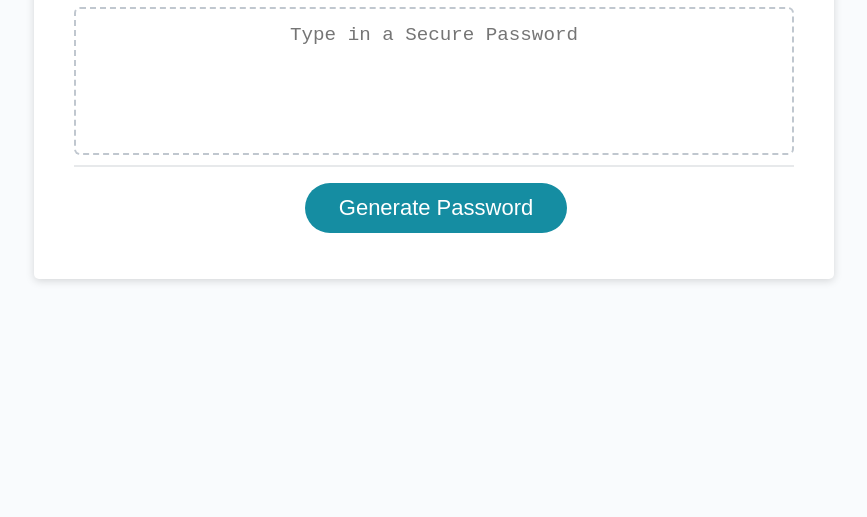
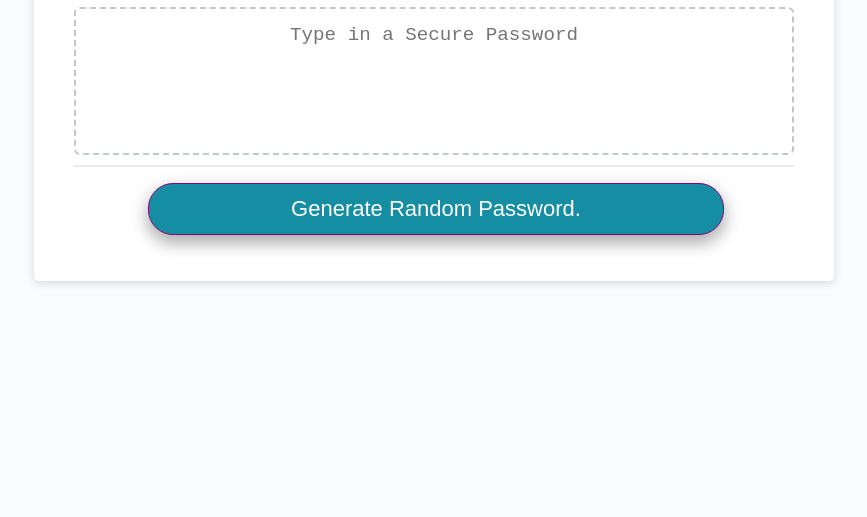
Before and after one commit to ChristyGHanson/JS-Password-Generator, a plain HTML site: page index.html in a window 1280 px wide. Shown: the part 261-778 px from the top of the page, without its empty margins (206-1073 px from the left). Drawn offline with Linux system fonts and the light colour scheme.

Commit message:
minor changes

```diff
--- a/assets/css/style.css
+++ b/assets/css/style.css
@@ -74,18 +74,19 @@ header {
 }
 
 .btn {
-  border: none;
+  border: 1px solid hsl(306, 94%, 27%);
   background-color: hsl(189, 77%, 36%);
   border-radius: 25px;
-  box-shadow: rgba(0, 0, 0, 0.1) 0px 1px 6px 0px rgba(0, 0, 0, 0.2) 0px 1px 1px 0px;
+  box-shadow: 0 8px 16px 0 rgba(0, 0, 0, 0.2), 0 6px 20px 0 rgba(0, 0, 0, 0.19);
   color: hsl(0, 0%, 100%);
   display: inline-block;
   font-size: 22px;
   line-height: 22px;
   margin: 16px 16px 16px 20px;
-  padding: 14px 34px;
+  padding: 14px 35px;
   text-align: center;
   cursor: pointer;
+  width: 80%;
 }
 
 button[disabled] {
--- a/assets/js/script.js
+++ b/assets/js/script.js
@@ -21,18 +21,36 @@ function generatePassword() {
     alert('Password must be a number between 8 and 128 characters.');
     return; //return; stops function.
   }
+
   console.log(pwLength);
   let useLower = confirm('Do you want to use lowercase letters?'); // test for false. then return.
   let useUpper = confirm('Do you want to use uppercase letters?');
   let useSpecialChar = confirm('Do you want to use special characters?');
   let useNum = confirm('Do you want to use numbers?');
   console.log(useLower, useUpper, useSpecialChar, useNum); //pass more than one thing into a function.
+
   //evaluate characters they chose to add.
   // Whatever the user selected, we will use to generate a password. Leave array completely empty.
   let useChar = [];
-  //evaluate. copy this and do it for the rest.
+  //evaluate for lowercase. copy this and do it for the rest.
   if (useLower) {
     useChar.push(...lowerCase); //push is a method. do this for the other arrays. ... is the spread operator. push one character at a time into each array "space."
+  };
+
+
+  //evaluate for uppercase.
+  if (useUpper) {
+    useChar.push(...upperCase);
+  };
+
+  //evaluate for special character
+  if (useSpecialChar) {
+    useChar.push(...specialCharacter);
+  };
+
+  // evaluate for numbers.
+  if (useNum) {
+    useChar.push(...numbers);
   };
 
   console.log(useChar); // put the array in the array. not what we want.
@@ -56,16 +74,6 @@ generateBtn.addEventListener("click", writePassword); //will cause functions to
 
 
 
-// Temporary comment:
-//
-// Objects are a collection of values. This is from Challenge lesson 3.
-//  separate values with a comma.
-// var cars = {
-  // make: "Honda",
-  // model: "Civic",
-  // year: "2003",
-// };
-
 // var displayList = function () {
   // alert("Make: " + cars.make);
 // };
--- a/index.html
+++ b/index.html
@@ -30,7 +30,7 @@
       </div>
       <div class="card-footer">
         <!-- Clickable button. Generate element -->
-        <button id="generate" class="btn">Generate Password</button>
+        <button id="generate" class="btn">Generate Random Password.</button>
       </div>
     </div>
   </div>
```
Also changed, not shown: 1 other file.
